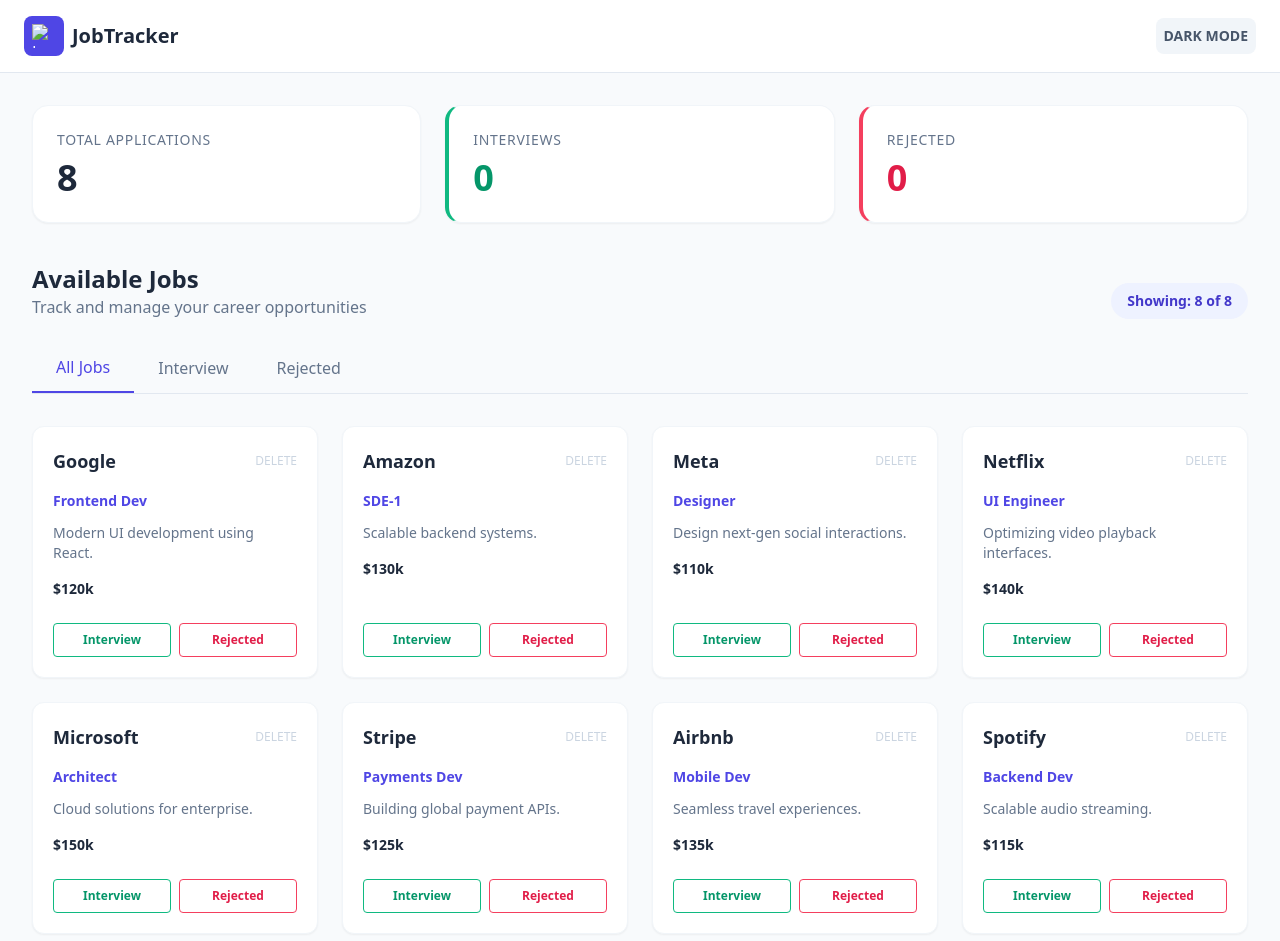
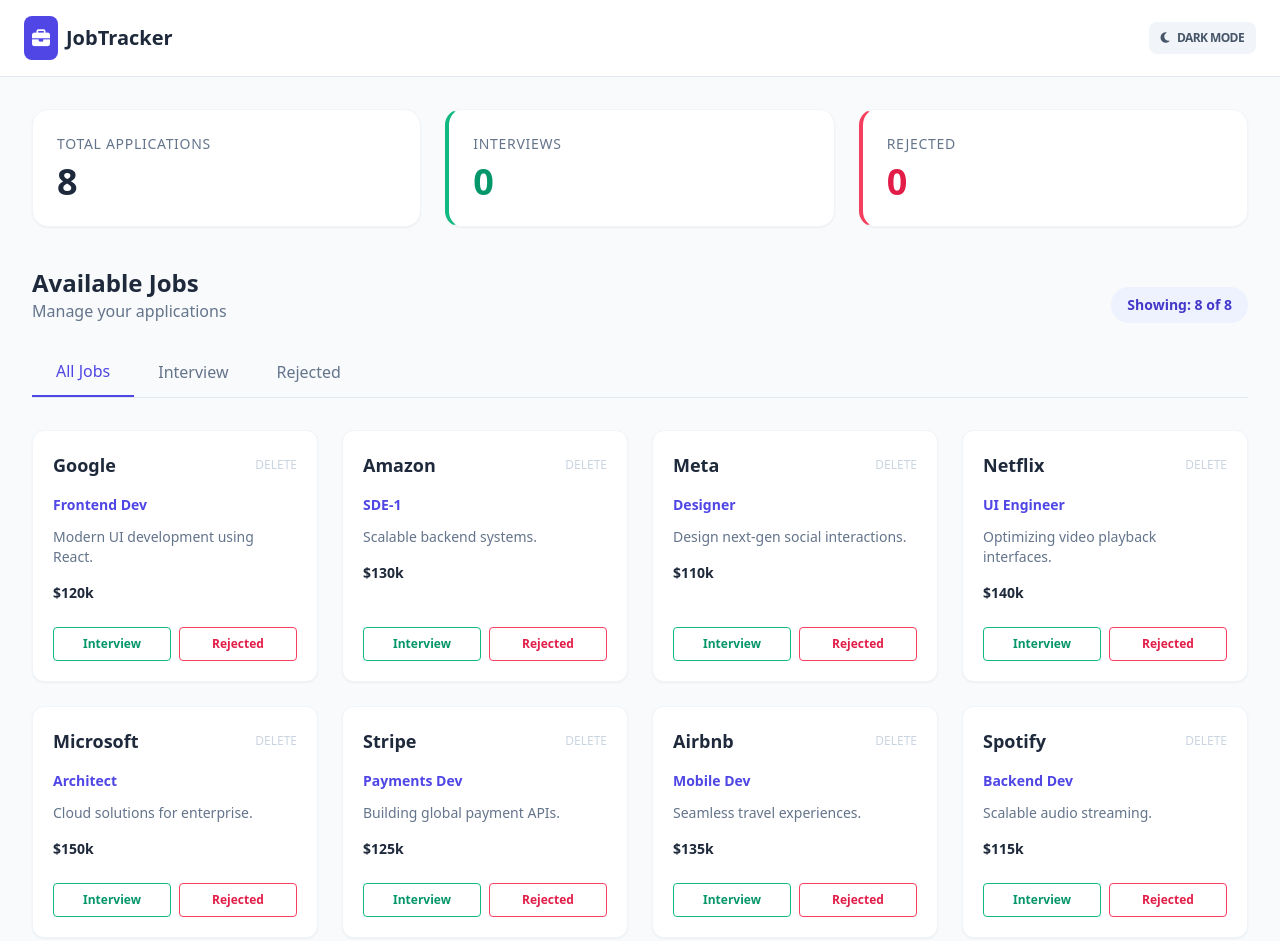
Before and after one commit to samin-77/Job-Tracker, a plain HTML site: page index.html in a window 1280 px wide. Drawn offline with nearby package versions, Linux system fonts and the light colour scheme.

Commit message:
added icon at top left

```diff
--- a/index.html
+++ b/index.html
@@ -5,8 +5,8 @@
     <meta name="viewport" content="width=device-width, initial-scale=1.0">
     <title>JobTracker Dashboard</title>
     <script src="https://cdn.tailwindcss.com"></script>
+    <link rel="stylesheet" href="https://cdnjs.cloudflare.com/ajax/libs/font-awesome/6.4.0/css/all.min.css">
     <script>
-        // Tailwind config for dark mode support
         tailwind.config = {
             darkMode: 'class',
         }
@@ -16,20 +16,23 @@
 
     <header class="bg-white dark:bg-slate-800 border-b border-slate-200 dark:border-slate-700 px-6 py-4 flex justify-between items-center sticky top-0 z-50">
         <div class="flex items-center gap-2">
-            <div class="bg-indigo-600 p-2 rounded-lg text-white">
-                <img src="path/to/your/logo-icon.svg" alt="Logo" class="w-6 h-6">
+            <div class="bg-indigo-600 p-2 rounded-lg text-white flex items-center justify-center">
+                <i class="fa-solid fa-briefcase text-lg"></i>
             </div>
             <h1 class="text-xl font-bold text-slate-800 dark:text-white">JobTracker</h1>
         </div>
 
-        <button onclick="toggleTheme()" class="p-2 rounded-lg bg-slate-100 dark:bg-slate-700 text-slate-600 dark:text-slate-300 hover:ring-2 ring-indigo-500 transition-all">
-            <span id="theme-icon-light" class="block dark:hidden text-sm font-bold">DARK MODE</span>
-            <span id="theme-icon-dark" class="hidden dark:block text-sm font-bold">LIGHT MODE</span>
+        <button onclick="toggleTheme()" class="p-2 px-3 rounded-lg bg-slate-100 dark:bg-slate-700 text-slate-600 dark:text-slate-300 hover:ring-2 ring-indigo-500 transition-all flex items-center gap-2">
+            <span class="dark:hidden flex items-center gap-2 font-bold text-xs uppercase tracking-tighter">
+                <i class="fa-solid fa-moon"></i> Dark Mode
+            </span>
+            <span class="hidden dark:flex items-center gap-2 font-bold text-xs uppercase tracking-tighter">
+                <i class="fa-solid fa-sun"></i> Light Mode
+            </span>
         </button>
     </header>
 
     <main class="max-w-7xl mx-auto p-4 md:p-8">
-
         <section class="grid grid-cols-1 sm:grid-cols-2 md:grid-cols-3 gap-6 mb-10">
             <div class="bg-white dark:bg-slate-800 p-6 rounded-2xl shadow-sm border border-slate-100 dark:border-slate-700">
                 <p class="text-slate-500 dark:text-slate-400 text-sm font-medium uppercase tracking-wider">Total Applications</p>
@@ -48,7 +51,7 @@
         <div class="flex flex-col md:flex-row justify-between items-start md:items-end mb-6 gap-4">
             <div>
                 <h2 class="text-2xl font-bold text-slate-800 dark:text-white">Available Jobs</h2>
-                <p class="text-slate-500 dark:text-slate-400">Track and manage your career opportunities</p>
+                <p class="text-slate-500 dark:text-slate-400">Manage your applications</p>
             </div>
             <div class="bg-indigo-50 dark:bg-indigo-900/30 text-indigo-700 dark:text-indigo-300 px-4 py-2 rounded-full font-semibold text-sm">
                 Showing: <span id="section-job-count">0 of 0</span>
@@ -66,10 +69,10 @@
 
         <div id="no-jobs-state" class="hidden flex flex-col items-center justify-center py-20 text-center">
             <div class="bg-slate-200 dark:bg-slate-700 w-20 h-20 rounded-full flex items-center justify-center mb-4">
-                <img src="path/to/your/search-icon.svg" alt="No results" class="w-10 h-10 opacity-50">
+                <img src="/B13-A4-PH-Job-Tracker-main/jobs.png" alt="No results" class="w-10 h-10 opacity-50">
             </div>
             <h3 class="text-xl font-bold text-slate-700 dark:text-slate-300">No Jobs Available</h3>
-            <p class="text-slate-500 dark:text-slate-400 max-w-xs">There are currently no listings in this category.</p>
+            <p class="text-slate-500 dark:text-slate-400 max-w-xs text-sm">You haven't added any jobs to this category yet.</p>
         </div>
     </main>
 
```
